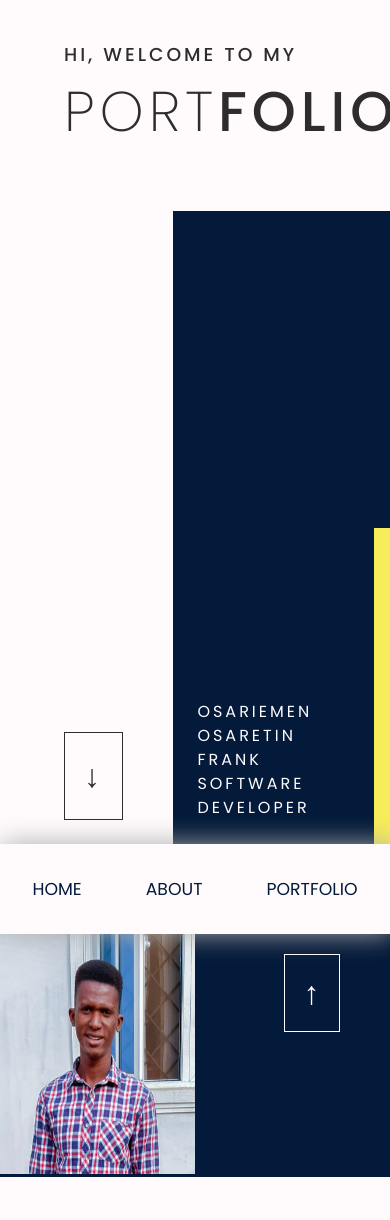
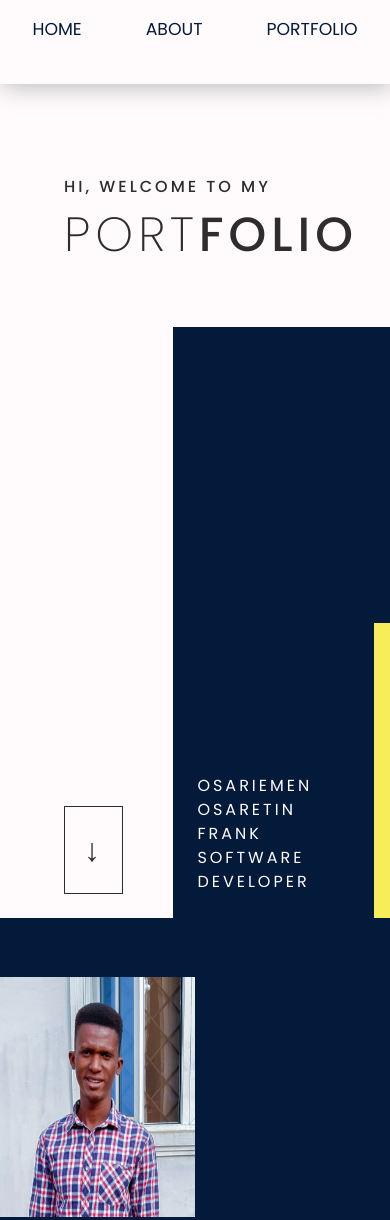
Before and after one commit to osas2211/zuri-portfolio-project, a plain HTML site: page index.html in a window 390 px wide. Shown: the top 1220 px of the page. Drawn offline with Linux system fonts and the light colour scheme.

Commit message:
fixed responsiveness

```diff
--- a/index.html
+++ b/index.html
@@ -10,7 +10,13 @@
     <title>My Portfolio</title>
 </head>
 <body>
-
+    <header id="main-header">
+        <ul>
+            <li><a href="#home">home</a></li>
+            <li><a href="#about">about</a></li>
+            <li><a href="#portfolio">Portfolio</a></li>
+        </ul>
+    </header>
     <section id="home" class="home-page">
         <div class="home-head">
             <h3>Hi, welcome to my</h3>
@@ -30,13 +36,7 @@
         </div>
     </section>
     <div>
-        <header id="main-header">
-            <ul>
-                <li><a href="#home">home</a></li>
-                <li><a href="#about">about</a></li>
-                <li><a href="#portfolio">Portfolio</a></li>
-            </ul>
-        </header>
+
         <section id="about">
 
             <div class="about-me-page">
--- a/style.css
+++ b/style.css
@@ -26,9 +26,8 @@ body{
     z-index: 5;
     background-color: #FFFBFC;
     width: 100%;
-    padding: 1rem 0rem;
-    margin-bottom: 1
-    0px;
+    height: 10vh;
+    margin-bottom: 10px;
     right: 0px;
     top: 0px;
     box-shadow: 2px 0px 25px #aaaaaa;
@@ -69,14 +68,15 @@ body{
 }
 
 .home-head{
-    padding-top: 2.5rem;
-    height: 25vh;
+    padding-top: 5rem;
+    margin-bottom: 4rem;
+    height: 20vh;
     -line-height: 2.5rem;
     transition: 1.5s ease-in-out;
 }
 .home-head h2{
     font-weight: 200;
-    font-size: 3.5rem;
+    font-size: 3rem;
     letter-spacing: 5px;
 }
 
@@ -85,12 +85,13 @@ body{
 }
 
 .home-head h3{
+    font-size: 1rem;
     font-weight: 500;
 }
 
 .styled-boxes{
     display: flex;
-    height: 75vh;
+    height: 70vh;
     position: relative;
 }
 .box1{
@@ -150,13 +151,13 @@ a.arrow-down:hover, a.arrow-up:hover{
     font-family: "Ubuntu",Arial, Helvetica, sans-serif;
     font-weight: 400;
     margin: 0;
-    height: 100vh;
+    height: 105vh;
 }
 
 .about-me-page .photo-area{
     background-color: var(--theme-color);
     flex-basis: 25vw;
-    height: 100vh;
+    height: 105vh;
     display: flex;
     flex-direction: column;
     justify-content: center;
@@ -304,6 +305,7 @@ a.arrow-down:hover, a.arrow-up:hover{
         height: 100vh;
         display: flex;
         flex-direction: column;
+        padding-top: 3.7rem;
     }
 
     .photo img{
@@ -313,9 +315,10 @@ a.arrow-down:hover, a.arrow-up:hover{
 
     .about-me-page .text-area{
         padding: 2rem;
-        flex-basis: 150vh;
+        flex-basis: 120vh;
     }
 
+    /*
     .about-me-page .text-area a.arrow-down{
         right: 10px;
         bottom: 0px;
@@ -339,3 +342,5 @@ a.arrow-down:hover, a.arrow-up:hover{
     }
 
 }
+
+*/
```
